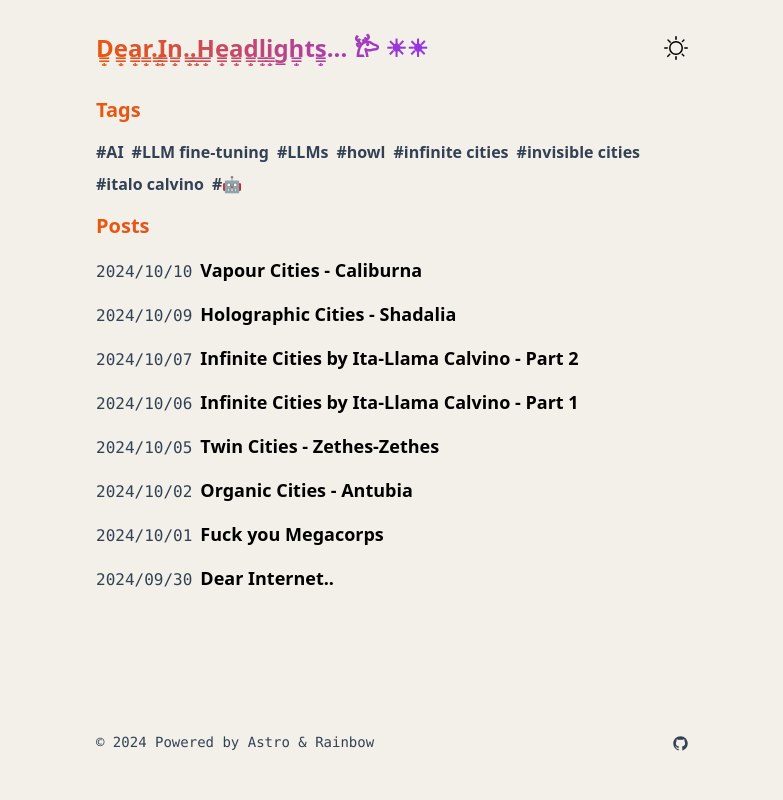
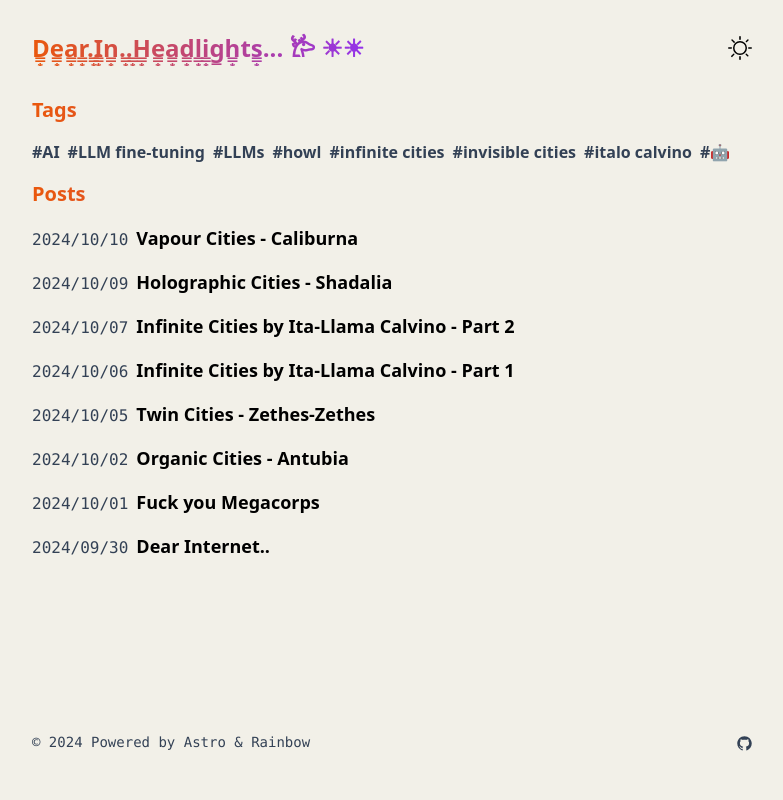
Before and after one commit to 64MM4-KN1F3/dear.inheadlights, an Astro site: page / in a window 1280 px wide. Shown: the whole page, without its empty margins (248-1031 px from the left). Built offline with nearby package versions, Linux system fonts and the light colour scheme; Astro itself is replaced by a stand-in of ours; some packages are replaced by stand-ins of ours.

Commit message:
tailwind max-w-screen-md

```diff
--- a/src/layouts/BaseLayout.astro
+++ b/src/layouts/BaseLayout.astro
@@ -18,7 +18,7 @@ const { title, pubDate, description } = Astro.props;
         <title>{pageTitle + " | " + config.title}</title>
     </head>
     <body class="bg-warm-light dark:bg-slate-900 dark:text-white font-sans">
-        <div class="flex flex-col mx-auto max-w-screen-sm px-6 min-h-screen">
+        <div class="flex flex-col mx-auto max-w-screen-md px-6 min-h-screen">
             <Header />
             <main class="flex-grow">
                 <slot />
```
